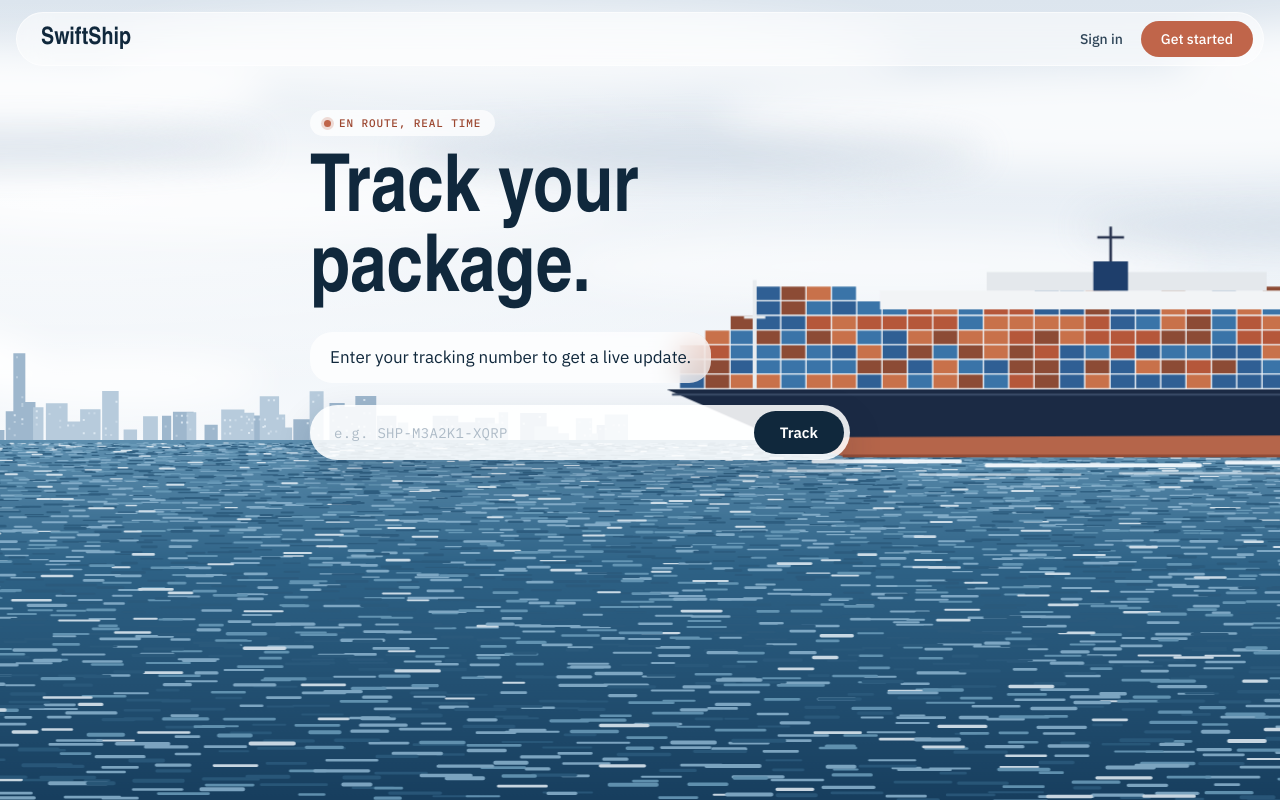
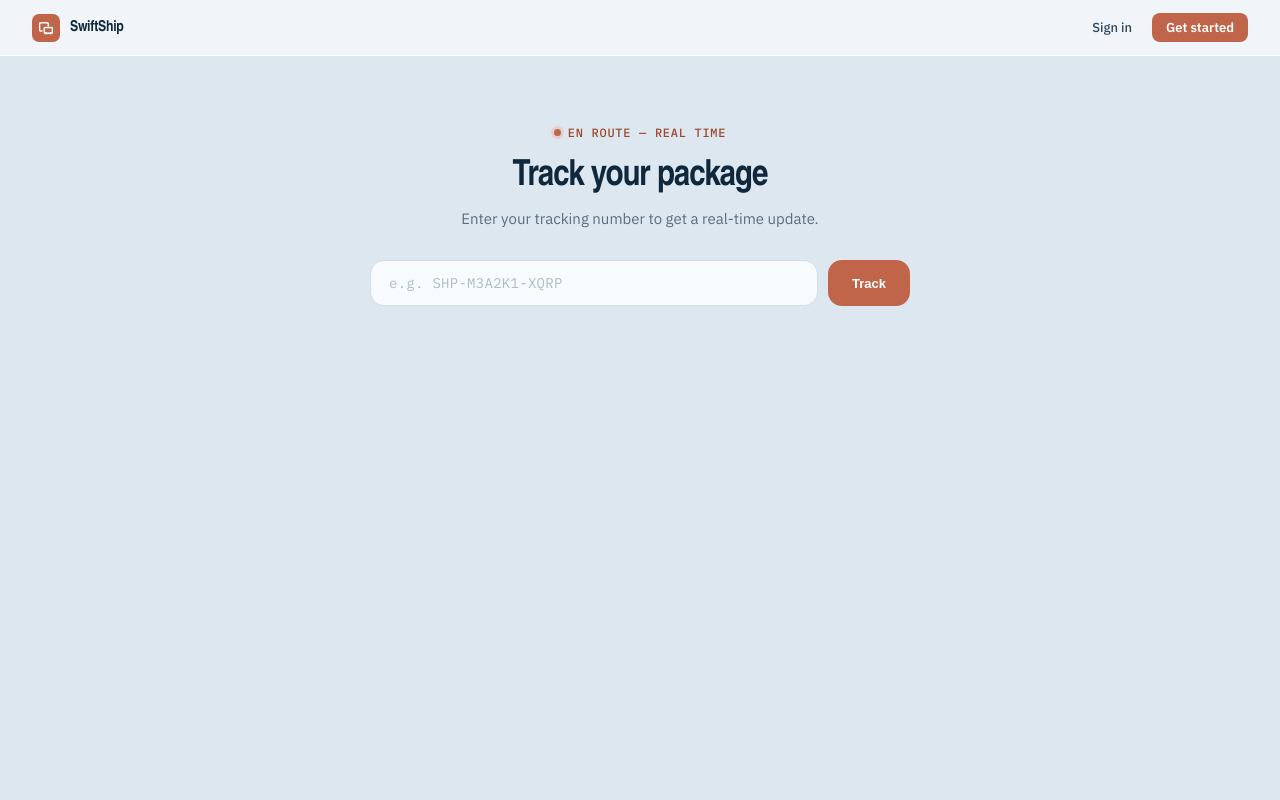
Before and after one commit to hvriza39-rgb/Shipping, a Next.js app: page /track in a window 1280 px wide. Built offline with nearby package versions, Linux system fonts and the light colour scheme.

Commit message:
Refactor TrackingPage component
Refactor TrackingPage component to improve structure and readability.

```diff
--- a/components/TrackingPage.tsx
+++ b/components/TrackingPage.tsx
@@ -1,23 +1,25 @@
 "use client";
 
-import { useState, useEffect, Suspense, type FormEvent } from "react";
+import { useState, useEffect, type FormEvent } from "react";
 import { useSearchParams } from "next/navigation";
 import Link from "next/link";
-import CargoSea from "@/components/CargoSea";
 
 const STATUS_META: Record<string, { label: string; color: string; bg: string; dot: string }> = {
   PENDING:          { label: "Pending",          color: "var(--status-pending-text)",    bg: "var(--status-pending-bg)",    dot: "var(--status-pending-dot)"    },
-  CONFIRMED:        { label: "Confirmed",        color: "var(--status-confirmed-text)",  bg: "var(--status-confirmed-bg)",  dot: "var(--status-confirmed-dot)"  },
-  PICKED_UP:        { label: "Picked Up",        color: "var(--status-picked-text)",     bg: "var(--status-picked-bg)",     dot: "var(--status-picked-dot)"     },
-  IN_TRANSIT:       { label: "In Transit",       color: "var(--status-transit-text)",    bg: "var(--status-transit-bg)",    dot: "var(--status-transit-dot)"    },
-  OUT_FOR_DELIVERY: { label: "Out for Delivery", color: "var(--status-ofd-text)",        bg: "var(--status-ofd-bg)",        dot: "var(--status-ofd-dot)"        },
-  DELIVERED:        { label: "Delivered",        color: "var(--status-delivered-text)",  bg: "var(--status-delivered-bg)",  dot: "var(--status-delivered-dot)"  },
-  FAILED:           { label: "Failed",           color: "var(--status-failed-text)",     bg: "var(--status-failed-bg)",     dot: "var(--status-failed-dot)"     },
-  RETURNED:         { label: "Returned",         color: "var(--status-neutral-text)",    bg: "var(--status-neutral-bg)",    dot: "var(--status-neutral-dot)"    },
-  CANCELLED:        { label: "Cancelled",        color: "var(--status-neutral-text)",    bg: "var(--status-neutral-bg)",    dot: "var(--status-neutral-dot)"    },
+  CONFIRMED:        { label: "Confirmed",         color: "var(--status-confirmed-text)",  bg: "var(--status-confirmed-bg)",  dot: "var(--status-confirmed-dot)"  },
+  PICKED_UP:        { label: "Picked Up",         color: "var(--status-picked-text)",    bg: "var(--status-picked-bg)",    dot: "var(--status-picked-dot)"    },
+  IN_TRANSIT:       { label: "In Transit",        color: "var(--status-transit-text)",   bg: "var(--status-transit-bg)",   dot: "var(--status-transit-dot)"   },
+  OUT_FOR_DELIVERY: { label: "Out for Delivery",  color: "var(--status-ofd-text)",       bg: "var(--status-ofd-bg)",       dot: "var(--status-ofd-dot)"       },
+  DELIVERED:        { label: "Delivered",         color: "var(--status-delivered-text)", bg: "var(--status-delivered-bg)", dot: "var(--status-delivered-dot)" },
+  FAILED:           { label: "Failed",            color: "var(--status-failed-text)",    bg: "var(--status-failed-bg)",    dot: "var(--status-failed-dot)"    },
+  RETURNED:         { label: "Returned",          color: "var(--status-neutral-text)",   bg: "var(--status-neutral-bg)",   dot: "var(--status-neutral-dot)"   },
+  CANCELLED:        { label: "Cancelled",         color: "var(--status-neutral-text)",   bg: "var(--status-neutral-bg)",   dot: "var(--status-neutral-dot)"   },
 };
 
-const STATUS_ORDER = ["PENDING", "CONFIRMED", "PICKED_UP", "IN_TRANSIT", "OUT_FOR_DELIVERY", "DELIVERED"];
+const STATUS_ORDER = [
+  "PENDING", "CONFIRMED", "PICKED_UP",
+  "IN_TRANSIT", "OUT_FOR_DELIVERY", "DELIVERED",
+];
 
 function fmtDate(d: string) {
   return new Date(d).toLocaleDateString("en-US", { month: "short", day: "numeric", year: "numeric" });
@@ -45,20 +47,28 @@ interface ShipmentResult {
 function StatusBadge({ status }: { status: string }) {
   const m = STATUS_META[status] ?? STATUS_META["PENDING"];
   return (
-    <span style={{ display: "inline-flex", alignItems: "center", gap: 6, padding: "5px 14px", borderRadius: "var(--radius-pill)", fontSize: 12, fontWeight: 600, color: m.color, background: m.bg }}>
+    <span style={{ display: "inline-flex", alignItems: "center", gap: 5, padding: "4px 12px", borderRadius: "var(--radius-xl)", fontSize: 12, fontWeight: 600, color: m.color, background: m.bg }}>
       <span style={{ width: 6, height: 6, borderRadius: "50%", background: m.dot }} />
       {m.label}
     </span>
   );
 }
 
-/** Route + progress visual. Marker position comes from the real status. */
+/**
+ * Unified route + progress visual — replaces the old separate stepper,
+ * flat route line, and "Delivered" banner. The marker position is computed
+ * from the actual status, so it reflects real progress rather than sitting
+ * on a static plane icon.
+ */
 function RouteProgress({ shipment }: { shipment: ShipmentResult }) {
   const { status, origin, destination, estimatedDelivery, deliveredAt } = shipment;
-  const isBad   = status === "FAILED" || status === "CANCELLED" || status === "RETURNED";
+  const isBad  = status === "FAILED" || status === "CANCELLED" || status === "RETURNED";
   const idx     = STATUS_ORDER.indexOf(status);
   const lastIdx = STATUS_ORDER.length - 1;
 
+  // For failed/cancelled/returned shipments, the line still shows how far it
+  // got — conventionally treated as "made it to out-for-delivery" — but in
+  // the failed color, with no pulsing marker since nothing is still moving.
   const percent = isBad
     ? (STATUS_ORDER.indexOf("OUT_FOR_DELIVERY") / lastIdx) * 100
     : idx >= 0 ? (idx / lastIdx) * 100 : 0;
@@ -72,20 +82,19 @@ function RouteProgress({ shipment }: { shipment: ShipmentResult }) {
     "Estimate pending";
 
   const lineColor = isBad ? "var(--status-failed-dot)" : "var(--color-primary)";
-  const eyebrow = { fontSize: 10, fontWeight: 700, color: "var(--color-subtle)", letterSpacing: "0.07em", textTransform: "uppercase", marginBottom: 4 } as const;
-  const city    = { fontSize: 20, fontWeight: 600, color: "var(--color-heading)", fontFamily: "var(--font-display)" } as const;
 
   return (
     <div style={{ marginBottom: 26 }}>
+      {/* From / To */}
       <div style={{ display: "flex", justifyContent: "space-between", marginBottom: 18, gap: 16 }}>
         <div>
-          <div style={eyebrow}>From</div>
-          <div style={city}>{origin.city}</div>
+          <div style={{ fontSize: 10, fontWeight: 700, color: "var(--color-subtle)", letterSpacing: "0.07em", textTransform: "uppercase", marginBottom: 4 }}>From</div>
+          <div style={{ fontSize: 16, fontWeight: 700, color: "var(--color-heading)", fontFamily: "var(--font-display)" }}>{origin.city}</div>
           <div style={{ fontSize: 12, color: "var(--color-muted)" }}>{origin.state}, {origin.country}</div>
         </div>
         <div style={{ textAlign: "right" }}>
-          <div style={eyebrow}>To</div>
-          <div style={city}>{destination.city}</div>
+          <div style={{ fontSize: 10, fontWeight: 700, color: "var(--color-subtle)", letterSpacing: "0.07em", textTransform: "uppercase", marginBottom: 4 }}>To</div>
+          <div style={{ fontSize: 16, fontWeight: 700, color: "var(--color-heading)", fontFamily: "var(--font-display)" }}>{destination.city}</div>
           <div style={{ fontSize: 12, color: "var(--color-muted)" }}>{destination.state}, {destination.country}</div>
           <div style={{ fontSize: 12, fontWeight: 600, color: isBad ? "var(--status-failed-text)" : "var(--color-muted)", marginTop: 4 }}>
             {destinationNote}
@@ -93,6 +102,7 @@ function RouteProgress({ shipment }: { shipment: ShipmentResult }) {
         </div>
       </div>
 
+      {/* Route line */}
       <div style={{ position: "relative", height: 24, marginBottom: 6 }}>
         <div style={{
           position: "absolute", top: "50%", left: 0, right: 0, height: 2, transform: "translateY(-50%)",
@@ -104,7 +114,8 @@ function RouteProgress({ shipment }: { shipment: ShipmentResult }) {
           width: `${percent}%`, background: lineColor, transition: "width 0.4s ease",
         }} />
         <div style={{ position: "absolute", inset: 0, display: "flex", justifyContent: "space-between", alignItems: "center" }}>
-          {STATUS_ORDER.map((s, i) => {
+          {STATUS_ORDER.map((s) => {
+            const i = STATUS_ORDER.indexOf(s);
             const passed = !isBad && i <= idx;
             return (
               <div key={s} style={{
@@ -118,7 +129,7 @@ function RouteProgress({ shipment }: { shipment: ShipmentResult }) {
         <div style={{
           position: "absolute", top: "50%", left: `${percent}%`, width: 16, height: 16,
           transform: "translate(-50%, -50%)", borderRadius: "50%", background: lineColor,
-          boxShadow: `0 0 0 4px ${isBad ? "rgba(201,72,58,0.18)" : "rgba(192,101,74,0.2)"}`,
+          boxShadow: `0 0 0 4px ${isBad ? "rgba(201,72,58,0.18)" : "rgba(255,106,44,0.18)"}`,
           transition: "left 0.4s ease",
         }}>
           {!isBad && status !== "DELIVERED" && (
@@ -130,13 +141,14 @@ function RouteProgress({ shipment }: { shipment: ShipmentResult }) {
         </div>
       </div>
 
+      {/* Step labels — hidden on narrow screens via globals.css */}
       <div className="route-step-labels" style={{ display: "grid", gridTemplateColumns: `repeat(${STATUS_ORDER.length}, 1fr)` }}>
         {STATUS_ORDER.map((s, i) => {
           const passed = !isBad && i <= idx;
           const align = i === 0 ? "left" : i === STATUS_ORDER.length - 1 ? "right" : "center";
           return (
-            <div key={s} style={{ textAlign: align }}>
-              <span style={{ fontSize: 10, fontWeight: 600, color: passed ? "var(--color-primary)" : "var(--color-subtle)" }}>
+            <div key={s} style={{ textAlign: align as any }}>
+              <span style={{ fontSize: 10, fontWeight: 600, letterSpacing: "0.02em", color: passed ? "var(--color-primary)" : "var(--color-subtle)" }}>
                 {STATUS_META[s]?.label}
               </span>
             </div>
@@ -147,14 +159,17 @@ function RouteProgress({ shipment }: { shipment: ShipmentResult }) {
   );
 }
 
-function TrackingContent() {
-  const searchParams = useSearchParams();
-  // landing page links with ?n=, older links use ?q=
-  const initial = searchParams.get("n") ?? searchParams.get("q") ?? "";
-  const [input, setInput]     = useState(initial);
+export default function TrackingPage() {
+  const searchParams  = useSearchParams();
+  const [query, setQuery]     = useState(searchParams.get("q") ?? "");
+  const [input, setInput]     = useState(searchParams.get("q") ?? "");
   const [result, setResult]   = useState<ShipmentResult | null>(null);
   const [loading, setLoading] = useState(false);
   const [error, setError]     = useState("");
+
+  useEffect(() => {
+    if (query) search(query);
+  }, []);
 
   const search = async (q: string) => {
     if (!q.trim()) return;
@@ -170,89 +185,126 @@ function TrackingContent() {
       }
       setResult(data);
     } catch {
-      setError("Couldn't reach the server. Try again.");
+      setError("Couldn't reach the server — try again.");
     } finally {
       setLoading(false);
     }
   };
 
-  useEffect(() => {
-    if (initial) search(initial);
-    // eslint-disable-next-line react-hooks/exhaustive-deps
-  }, []);
-
   const handleSubmit = (e: FormEvent) => {
     e.preventDefault();
+    setQuery(input);
     search(input);
   };
 
-  const eyebrow = { fontSize: 10, fontWeight: 700, color: "var(--color-subtle)", letterSpacing: "0.08em", textTransform: "uppercase" } as const;
+  return (
+    <div style={{ fontFamily: "var(--font-sans)", minHeight: "100vh", background: "var(--color-bg)" }}>
 
-  return (
-    <div className="tp">
-      <style>{CSS}</style>
-
-      <div className="tp-scene" aria-hidden="true"><CargoSea /></div>
-
-      <nav className="tp-nav">
-        <Link href="/" className="tp-brand">SwiftShip</Link>
-        <div className="tp-nav-r">
-          <Link href="/login">Sign in</Link>
-          <Link href="/register" className="tp-btn tp-rust">Get started</Link>
+      {/* Nav */}
+      <nav style={{ height: 56, display: "flex", alignItems: "center", justifyContent: "space-between", padding: "0 32px", borderBottom: "1px solid var(--color-nav-border)", background: "var(--color-nav-bg)" }}>
+        <Link href="/" style={{ display: "flex", alignItems: "center", gap: 10, textDecoration: "none" }}>
+          <div style={{ width: 28, height: 28, background: "var(--color-primary)", borderRadius: 7, display: "flex", alignItems: "center", justifyContent: "center" }}>
+            <svg width="14" height="14" viewBox="0 0 24 24" fill="none" stroke="#fff" strokeWidth="2.5" strokeLinecap="round" strokeLinejoin="round">
+              <path d="M5 17H3a2 2 0 0 1-2-2V5a2 2 0 0 1 2-2h11a2 2 0 0 1 2 2v3"/>
+              <rect x="9" y="11" width="14" height="10" rx="2"/>
+              <circle cx="12" cy="21" r="1"/><circle cx="20" cy="21" r="1"/>
+            </svg>
+          </div>
+          <span style={{ fontFamily: "var(--font-display)", fontWeight: 700, fontSize: 15, color: "var(--color-ink)", letterSpacing: "-0.02em" }}>SwiftShip</span>
+        </Link>
+        <div style={{ display: "flex", alignItems: "center", gap: 8 }}>
+          <Link href="/login" className="nav-link" style={{ fontSize: 13, fontWeight: 500, color: "var(--color-nav-text)", textDecoration: "none", padding: "6px 12px" }}>Sign in</Link>
+          <Link href="/register" className="btn-p" style={{ fontSize: 13, fontWeight: 700, color: "#fff", textDecoration: "none", padding: "6px 14px", background: "var(--color-primary)", borderRadius: "var(--radius-sm)" }}>Get started</Link>
         </div>
       </nav>
 
-      <main className="tp-main">
-        <div className="tp-hero">
-          <div className="tp-chip"><span /> En route, real time</div>
-          <h1>Track your<br />package.</h1>
-          <p>Enter your tracking number to get a live update.</p>
+      {/* Hero search */}
+      <div style={{ padding: "64px 24px 48px", textAlign: "center" }}>
+        <div style={{
+          display: "inline-flex", alignItems: "center", gap: 7,
+          fontFamily: "var(--font-mono)", fontSize: 12, fontWeight: 500,
+          color: "var(--color-primary-dark)", letterSpacing: "0.06em", marginBottom: 16,
+        }}>
+          <span style={{ width: 7, height: 7, borderRadius: "50%", background: "var(--color-primary)", boxShadow: "0 0 0 3px rgba(255,106,44,0.18)" }} />
+          EN ROUTE — REAL TIME
+        </div>
+        <h1 style={{ fontFamily: "var(--font-display)", fontSize: 36, fontWeight: 700, color: "var(--color-heading)", letterSpacing: "-0.03em", margin: "0 0 10px" }}>
+          Track your package
+        </h1>
+        <p style={{ fontSize: 15, color: "var(--color-muted)", margin: "0 0 32px" }}>
+          Enter your tracking number to get a real-time update.
+        </p>
 
-          <form onSubmit={handleSubmit} className="tp-form">
+        <form onSubmit={handleSubmit} style={{ display: "flex", gap: 10, maxWidth: 540, margin: "0 auto" }}>
           <input
             className="tracker-input"
             value={input}
             onChange={(e) => setInput(e.target.value)}
             placeholder="e.g. SHP-M3A2K1-XQRP"
-              aria-label="Tracking number"
+            style={{
+              flex: 1, padding: "13px 18px", borderRadius: "var(--radius-md)",
+              border: "1.5px solid var(--color-border)", background: "var(--color-surface)",
+              color: "var(--color-ink)", fontSize: 14, outline: "none", fontFamily: "var(--font-mono)",
+              letterSpacing: "0.02em",
+            }}
+            onFocus={(e) => { e.currentTarget.style.border = "1.5px solid var(--color-primary)"; }}
+            onBlur={(e)  => { e.currentTarget.style.border = "1.5px solid var(--color-border)"; }}
           />
-            <button type="submit" disabled={loading} className="tp-btn tp-ink">
+          <button type="submit" disabled={loading} className="btn-p" style={{
+            padding: "13px 24px", borderRadius: "var(--radius-md)", border: "none",
+            background: loading ? "var(--color-primary-border)" : "var(--color-primary)",
+            color: "#fff", fontSize: 13, fontWeight: 700, cursor: loading ? "not-allowed" : "pointer",
+            whiteSpace: "nowrap",
+          }}>
             {loading ? "Searching…" : "Track"}
           </button>
         </form>
       </div>
 
-        {error && <div className="tp-error">{error}</div>}
+      {/* Result */}
+      <div style={{ maxWidth: 680, margin: "0 auto", padding: "0 24px 64px" }}>
+
+        {error && (
+          <div style={{ background: "var(--color-error-bg)", border: "1px solid var(--color-error-border)", borderRadius: "var(--radius-md)", padding: "14px 18px", color: "var(--color-error-text)", fontSize: 13, fontWeight: 500, textAlign: "center" }}>
+            {error}
+          </div>
+        )}
 
         {result && (
-          <div className="tp-panel">
-            <div style={{ padding: "22px 26px", borderBottom: "1px solid var(--color-border-light)", display: "flex", alignItems: "center", justifyContent: "space-between", flexWrap: "wrap", gap: 10 }}>
+          <div style={{ background: "var(--color-surface)", borderRadius: "var(--radius-lg)", border: "1px solid var(--color-border)", overflow: "hidden", boxShadow: "var(--shadow-lg)" }}>
+
+            {/* Result header */}
+            <div style={{ padding: "20px 24px", borderBottom: "1px solid var(--color-border-light)", display: "flex", alignItems: "center", justifyContent: "space-between", flexWrap: "wrap", gap: 10 }}>
               <div>
-                <div style={{ fontFamily: "var(--font-mono)", fontSize: 14, color: "var(--color-primary-dark)", fontWeight: 700, marginBottom: 4 }}>{result.trackingNumber}</div>
+                <div style={{ fontFamily: "var(--font-mono)", fontSize: 14, color: "var(--color-primary)", fontWeight: 700, marginBottom: 4 }}>{result.trackingNumber}</div>
                 <div style={{ fontSize: 12, color: "var(--color-subtle)" }}>Booked {fmtDate(result.createdAt)}</div>
               </div>
               <StatusBadge status={result.status} />
             </div>
 
-            <div style={{ padding: 26 }}>
+            <div style={{ padding: "24px" }}>
+
+              {/* Unified route + progress */}
               <RouteProgress shipment={result} />
 
-              <div style={{ display: "flex", marginBottom: 22, border: "1px solid var(--color-border)", borderRadius: "var(--radius-md)", overflow: "hidden" }}>
+              {/* Package info strip */}
+              <div style={{ display: "flex", gap: 0, marginBottom: 20, border: "1px solid var(--color-border)", borderRadius: "var(--radius-md)", overflow: "hidden" }}>
                 {[
                   { label: "Service", value: result.serviceType },
                   { label: "Weight",  value: `${result.weightKg} kg` },
                   { label: "Parcels", value: result.parcels.length > 0 ? `${result.parcels.length} parcel${result.parcels.length > 1 ? "s" : ""}` : "1 parcel" },
                   ...(result.carrierName ? [{ label: "Carrier", value: result.carrierName }] : []),
                 ].map(({ label, value }, i, arr) => (
-                  <div key={label} style={{ flex: 1, padding: "12px 14px", borderRight: i < arr.length - 1 ? "1px solid var(--color-border)" : "none" }}>
-                    <div style={{ ...eyebrow, fontSize: 9, marginBottom: 4 }}>{label}</div>
+                  <div key={label} style={{ flex: 1, padding: "12px 14px", borderRight: i < arr.length - 1 ? "1px solid var(--color-border)" : "none", background: "var(--color-surface)" }}>
+                    <div style={{ fontSize: 9, fontWeight: 700, color: "var(--color-subtle)", letterSpacing: "0.08em", textTransform: "uppercase", marginBottom: 4 }}>{label}</div>
                     <div style={{ fontSize: 13, fontWeight: 700, color: "var(--color-heading)" }}>{value}</div>
                   </div>
                 ))}
               </div>
 
+              {/* Timeline */}
               <div>
-                <div style={{ ...eyebrow, marginBottom: 14 }}>History</div>
+                <div style={{ fontSize: 10, fontWeight: 700, color: "var(--color-subtle)", letterSpacing: "0.08em", textTransform: "uppercase", marginBottom: 14 }}>History</div>
                 {[...result.trackingEvents].reverse().map((evt, i, arr) => {
                   const m      = STATUS_META[evt.status] ?? STATUS_META["PENDING"];
                   const latest = i === 0;
@@ -266,7 +318,7 @@ function TrackingContent() {
                         <div style={{ fontSize: 13, fontWeight: 700, color: latest ? m.color : "var(--color-heading)" }}>{m.label}</div>
                         {evt.location && <div style={{ fontSize: 12, color: "var(--color-muted)", marginTop: 2 }}>{evt.location}</div>}
                         {evt.note     && <div style={{ fontSize: 12, color: "var(--color-subtle)", marginTop: 1 }}>{evt.note}</div>}
-                        <div style={{ fontSize: 11, color: "var(--color-subtle)", marginTop: 3 }}>{fmtDate(evt.createdAt)} · {fmtTime(evt.createdAt)}</div>
+                        <div style={{ fontSize: 11, color: "var(--color-placeholder)", marginTop: 3 }}>{fmtDate(evt.createdAt)} · {fmtTime(evt.createdAt)}</div>
                       </div>
                     </div>
                   );
@@ -277,55 +329,16 @@ function TrackingContent() {
               </div>
             </div>
 
-            <div style={{ padding: "16px 26px", borderTop: "1px solid var(--color-border-light)", background: "var(--color-surface-alt)", display: "flex", alignItems: "center", justifyContent: "space-between", flexWrap: "wrap", gap: 8 }}>
-              <div style={{ fontSize: 13, color: "var(--color-muted)" }}>Want to manage your shipments?</div>
-              <Link href="/register" style={{ fontSize: 13, fontWeight: 700, color: "var(--color-primary-dark)", textDecoration: "none" }}>
-                Create an account &rarr;
+            {/* CTA footer */}
+            <div style={{ padding: "14px 24px", borderTop: "1px solid var(--color-border-light)", background: "var(--color-surface-alt)", display: "flex", alignItems: "center", justifyContent: "space-between" }}>
+              <div style={{ fontSize: 12, color: "var(--color-subtle)" }}>Want to manage your shipments?</div>
+              <Link href="/register" style={{ fontSize: 12, fontWeight: 700, color: "var(--color-primary)", textDecoration: "none" }}>
+                Create an account &#8594;
               </Link>
             </div>
           </div>
         )}
-      </main>
+      </div>
     </div>
   );
 }
-
-export default function TrackingPage() {
-  return (
-    <Suspense fallback={null}>
-      <TrackingContent />
-    </Suspense>
-  );
-}
-
-const CSS = `
-.tp{position:relative;min-height:100vh;font-family:var(--font-body),system-ui,sans-serif;color:var(--color-ink)}
-.tp a{text-decoration:none}
-.tp-scene{position:fixed;inset:0;z-index:0;background:#DCE5EE;overflow:hidden}
-.tp-scene .bg-skyline{width:100%;height:100%;display:block}
-.tp-nav{position:fixed;top:12px;left:16px;right:16px;z-index:50;height:54px;padding:0 10px 0 24px;display:flex;align-items:center;justify-content:space-between;
-  background:rgba(255,255,255,.55);backdrop-filter:blur(16px);border:1px solid rgba(255,255,255,.6);border-radius:999px}
-.tp-brand{font-family:var(--font-display),'Arial Narrow',sans-serif;font-weight:600;font-size:24px;color:var(--color-ink)}
-.tp-nav-r{display:flex;align-items:center;gap:4px}
-.tp-nav-r a{font-size:14px;font-weight:500;padding:8px 14px;color:#2F4558;border-radius:999px}
-.tp-nav-r a:hover{background:rgba(255,255,255,.6)}
-.tp-nav-r a.tp-btn{color:#fff;padding:9px 20px}
-.tp-btn{display:inline-block;font-weight:600;font-size:15px;border-radius:999px;padding:12px 26px;border:0;cursor:pointer;font-family:inherit;color:#fff;white-space:nowrap}
-.tp-rust{background:var(--color-primary)}.tp-rust:hover{background:var(--color-primary-dark)}
-.tp-ink{background:var(--color-ink)}.tp-ink:hover{background:#1b4060}
-.tp-btn:disabled{opacity:.6;cursor:not-allowed}
-.tp a:focus-visible,.tp button:focus-visible,.tp input:focus-visible{outline:2px solid var(--color-accent-teal);outline-offset:2px}
-.tp-main{position:relative;z-index:1;max-width:700px;margin:0 auto;padding:110px 20px 64px}
-.tp-hero{margin-bottom:28px}
-.tp-chip{display:inline-flex;align-items:center;gap:8px;padding:6px 14px;border-radius:999px;background:rgba(255,255,255,.72);backdrop-filter:blur(12px);
-  font:500 11px var(--font-mono),monospace;letter-spacing:.08em;text-transform:uppercase;color:var(--color-primary-dark);margin-bottom:18px}
-.tp-chip span{width:7px;height:7px;border-radius:50%;background:var(--color-primary);box-shadow:0 0 0 3px rgba(192,101,74,.22)}
-.tp-hero h1{font-family:var(--font-display),'Arial Narrow',sans-serif;font-weight:600;font-size:clamp(46px,9vw,80px);line-height:1;color:var(--color-ink);margin:0 0 18px}
-.tp-hero p{display:inline-block;font-size:17px;line-height:1.6;color:var(--color-ink);margin:0 0 22px;padding:12px 20px;background:rgba(255,255,255,.72);backdrop-filter:blur(14px);border-radius:22px}
-.tp-form{display:flex;max-width:540px;padding:6px;background:rgba(255,255,255,.88);border-radius:999px;box-shadow:0 14px 36px rgba(16,40,60,.16)}
-.tp-form input{flex:1;min-width:0;padding:10px 18px;font:14px var(--font-mono),monospace;letter-spacing:.02em;border:0;background:transparent;color:var(--color-ink)}
-.tp-form input:focus-visible{outline:none}
-.tp-error{background:rgba(247,224,219,.92);backdrop-filter:blur(10px);border:1px solid var(--color-error-border);border-radius:var(--radius-lg);padding:14px 20px;color:var(--color-error-text);font-size:14px;font-weight:500}
-.tp-panel{background:rgba(255,255,255,.88);backdrop-filter:blur(18px);border:1px solid rgba(255,255,255,.8);border-radius:var(--radius-xl);overflow:hidden;box-shadow:var(--shadow-lg)}
-@media(max-width:560px){.tp-nav{left:10px;right:10px;padding-left:18px}.tp-nav-r a:not(.tp-btn){display:none}.tp-main{padding-top:100px}}
-`;
```
Lines whose indentation alone changed are shown as unchanged.
